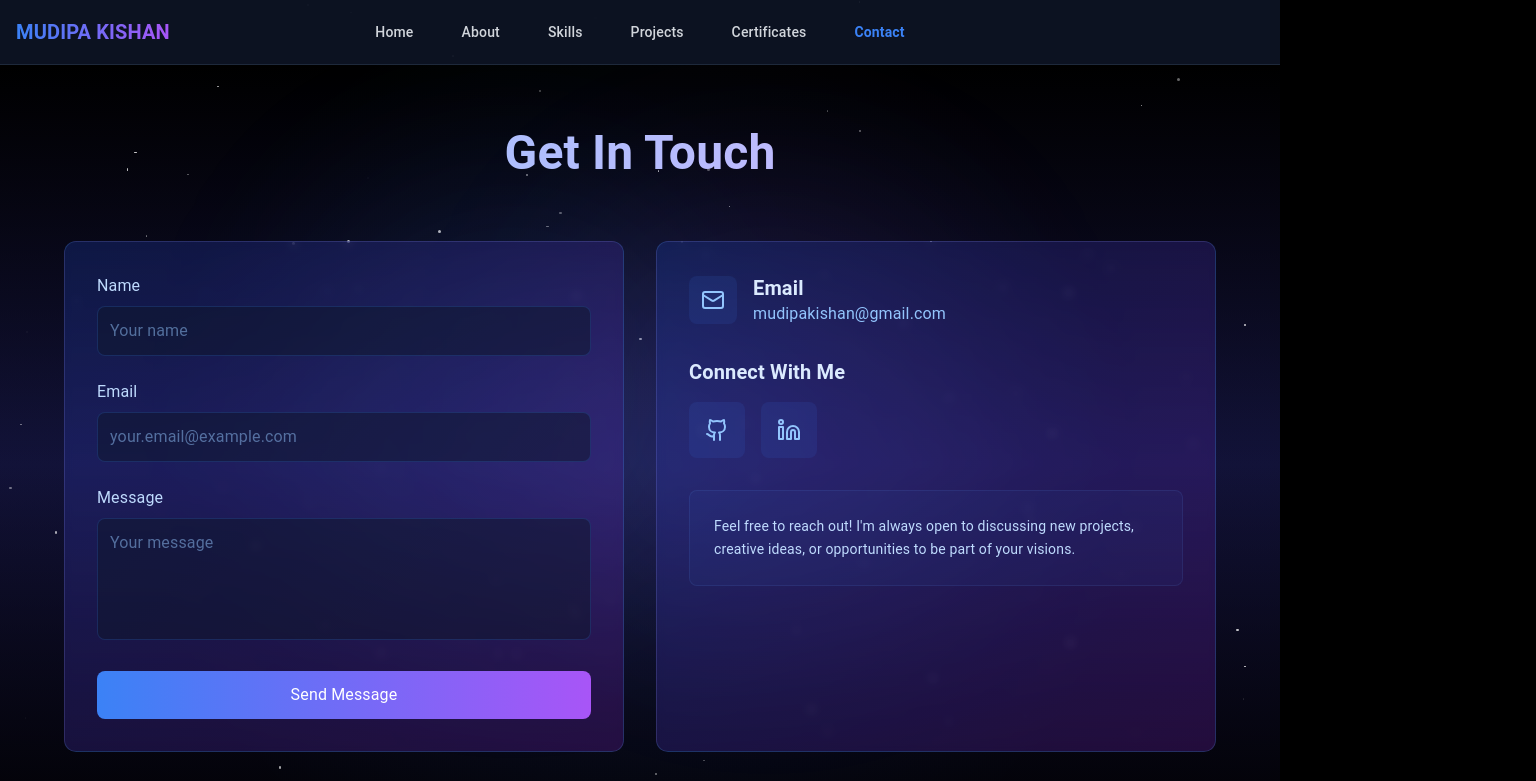
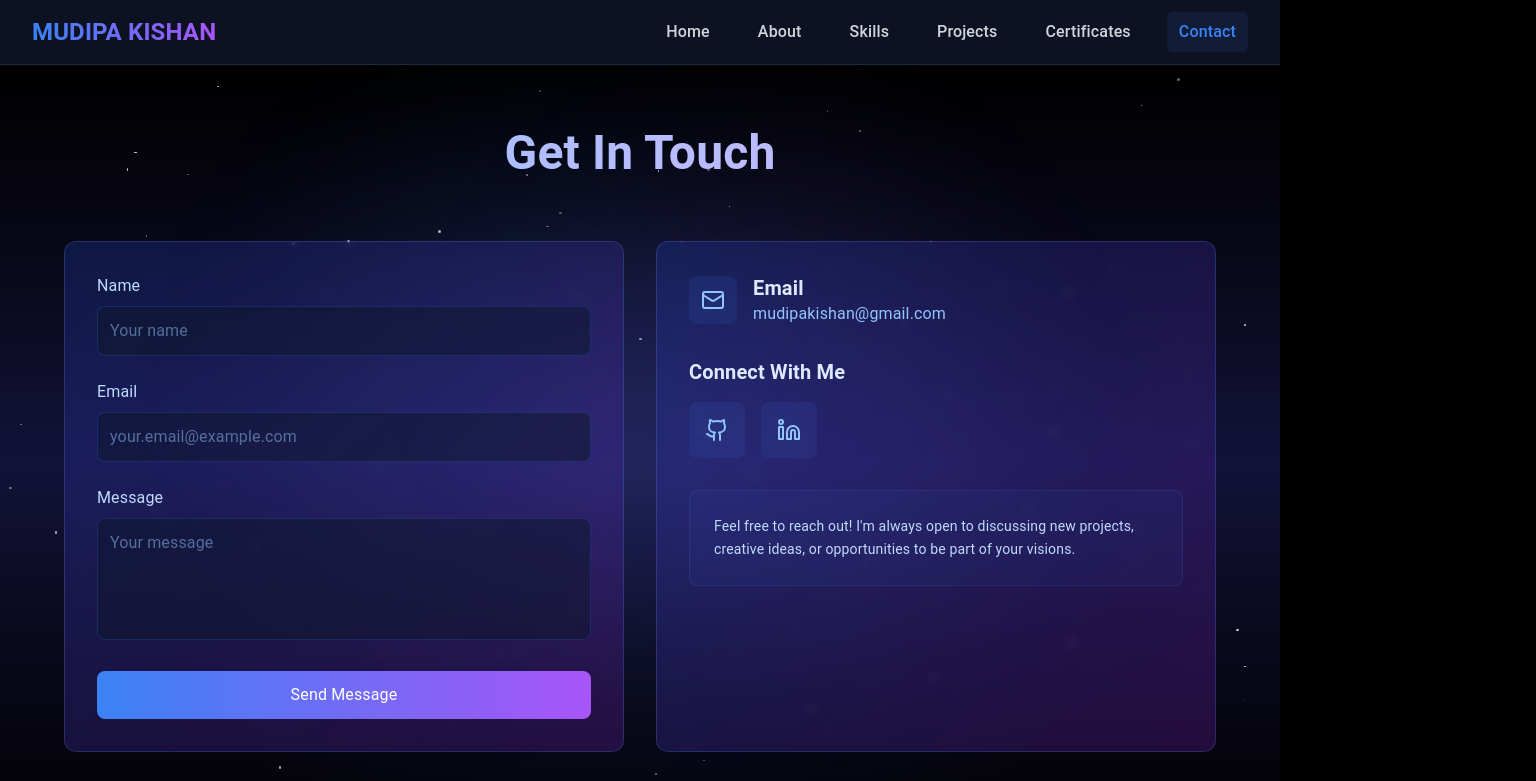
Before and after one commit to mk1shan/myweb, a React (Create React App) app: page /contact in a window 1280 px wide. Shown: the top 781 px of the page, 1536 px wide, since content can reach past the window. Built offline with nearby package versions, Linux system fonts and the light colour scheme.

Commit message:
Update Navbar.js

```diff
--- a/src/components/Navbar.js
+++ b/src/components/Navbar.js
@@ -17,112 +17,106 @@ const Navbar = () => {
 
     const isActive = (path) => location.pathname === path;
 
-    const handleDrawerToggle = () => {
-        setMobileOpen(!mobileOpen);
-    };
+    const handleDrawerToggle = () => setMobileOpen((prev) => !prev);
 
-    // Close mobile menu when route changes
+    // Close mobile menu on route change
     useEffect(() => {
         setMobileOpen(false);
     }, [location]);
 
-    // Handle body scroll when mobile menu is open
+    // Prevent scrolling when the menu is open
     useEffect(() => {
-        if (mobileOpen) {
-            document.body.style.overflow = 'hidden';
-        } else {
-            document.body.style.overflow = 'unset';
-        }
-        return () => {
-            document.body.style.overflow = 'unset';
-        };
+        document.body.style.overflow = mobileOpen ? 'hidden' : 'unset';
     }, [mobileOpen]);
 
     return (
-        <div className="sticky top-0 z-50 w-full">
+        <nav className="sticky top-0 z-50 w-full">
             <div className="w-full backdrop-blur-md bg-slate-900/80 border-b border-slate-800">
-                {/* Main Navbar */}
-                <div className="flex h-16 items-center justify-between px-4">
-                    {/* Logo - Left Side */}
-                    <div className="w-[200px] lg:w-[200px] md:w-[180px] sm:w-[160px]">
+                <div className="max-w-7xl mx-auto px-4 sm:px-6 lg:px-8">
+                    <div className="flex h-16 items-center justify-between">
+                        {/* Logo */}
                         <Link
                             to="/"
-                            className="text-xl font-bold bg-gradient-to-r from-blue-500 to-purple-500 bg-clip-text text-transparent whitespace-nowrap"
+                            className="text-lg sm:text-xl md:text-2xl font-bold bg-gradient-to-r from-blue-500 to-purple-500 bg-clip-text text-transparent hover:opacity-90 transition-opacity"
                         >
                             MUDIPA KISHAN
                         </Link>
-                    </div>
 
-                    {/* Desktop Navigation - Centered */}
-                    <div className="hidden md:flex items-center justify-center flex-1">
-                        <div className="flex space-x-6">
+                        {/* Desktop Links */}
+                        <div className="hidden md:flex space-x-6">
                             {pages.map((page) => (
                                 <Link
                                     key={page.title}
                                     to={page.path}
-                                    className={`px-3 py-2 text-sm font-medium
-                                        ${isActive(page.path)
-                                            ? 'text-blue-500 font-semibold'
-                                            : 'text-gray-300 hover:text-white'
-                                        }
-                                        transition-colors duration-200
-                                    `}
+                                    className={`px-3 py-2 rounded-md font-medium text-sm lg:text-base ${
+                                        isActive(page.path)
+                                            ? 'text-blue-500 bg-blue-500/10'
+                                            : 'text-gray-300 hover:text-white hover:bg-slate-800/50'
+                                    }`}
                                 >
                                     {page.title}
                                 </Link>
                             ))}
                         </div>
-                    </div>
 
-                    {/* Right side spacer to balance logo */}
-                    <div className="w-[200px] lg:w-[200px] md:w-[180px] sm:w-[160px] flex justify-end">
-                        {/* Mobile menu button */}
-                        <div className="md:hidden">
+                        {/* Mobile Menu Button */}
                         <button
                             onClick={handleDrawerToggle}
-                                className="p-2 rounded-lg text-gray-400 hover:text-white hover:bg-slate-800/50"
-                                aria-label="Toggle menu"
+                            className="md:hidden p-2 rounded-md text-gray-400 hover:text-white hover:bg-slate-800/50"
+                            aria-expanded={mobileOpen}
                         >
                             {mobileOpen ? <CloseIcon size={24} /> : <MenuIcon size={24} />}
                         </button>
                     </div>
                 </div>
-                </div>
 
-                {/* Mobile Navigation Drawer */}
-                {mobileOpen && (
-                    <div className="md:hidden fixed inset-0 z-50">
+                {/* Mobile Drawer */}
 <div
-                            className="fixed inset-0 bg-slate-900/80 backdrop-blur-sm"
+    className={`fixed inset-0 z-50 transition-all ${
+        mobileOpen ? 'visible' : 'invisible'
+    }`}
+>
+    {/* Backdrop */}
+    <div
+        className={`fixed inset-0 bg-slate-900 backdrop-blur-sm transition-opacity duration-300 ${
+            mobileOpen ? 'opacity-100' : 'opacity-0'
+        }`}
         onClick={handleDrawerToggle}
-                            aria-hidden="true"
     />
+
+    {/* Drawer */}
                     <div
-                            className="fixed right-0 top-0 w-64 h-full bg-slate-900 border-l border-slate-800 p-6 overflow-y-auto"
-                            role="dialog"
-                            aria-modal="true"
+                        className={`fixed right-0 top-0 w-64 h-full bg-slate-900 shadow-lg border-l border-slate-800 transform transition-transform duration-300 ${
+                            mobileOpen ? 'translate-x-0' : 'translate-x-full'
+                        }`}
                     >
-                            <div className="flex justify-end mb-6">
+                        <div className="p-4 border-b border-slate-800 flex justify-between">
+                            <Link
+                                to="/"
+                                className="text-lg font-bold bg-gradient-to-r from-blue-500 to-purple-500 bg-clip-text text-transparent"
+                                onClick={handleDrawerToggle}
+                            >
+                                MUDIPA KISHAN
+                            </Link>
                             <button
                                 onClick={handleDrawerToggle}
-                                    className="p-2 rounded-lg text-gray-400 hover:text-white hover:bg-slate-800/50"
-                                    aria-label="Close menu"
+                                className="p-2 text-gray-400 hover:text-white hover:bg-slate-800/50"
                             >
                                 <CloseIcon size={24} />
                             </button>
                         </div>
-                            <nav className="space-y-2">
+
+                        <nav className="px-4 py-4 space-y-2">
                             {pages.map((page) => (
                                 <Link
                                     key={page.title}
                                     to={page.path}
-                                        onClick={handleDrawerToggle}
-                                        className={`block px-4 py-2 rounded-lg text-sm font-medium
-                                            ${isActive(page.path)
+                                    className={`block px-3 py-2 rounded-md font-medium ${
+                                        isActive(page.path)
                                             ? 'text-blue-500 bg-blue-500/10'
                                             : 'text-gray-300 hover:text-white hover:bg-slate-800/50'
-                                            }
-                                        `}
+                                    }`}
+                                    onClick={handleDrawerToggle}
                                 >
                                     {page.title}
                                 </Link>
@@ -130,9 +124,8 @@ const Navbar = () => {
                         </nav>
                     </div>
                 </div>
-                )}
             </div>
-        </div>
+        </nav>
     );
 };
 
```
Lines whose indentation alone changed are shown as unchanged.
